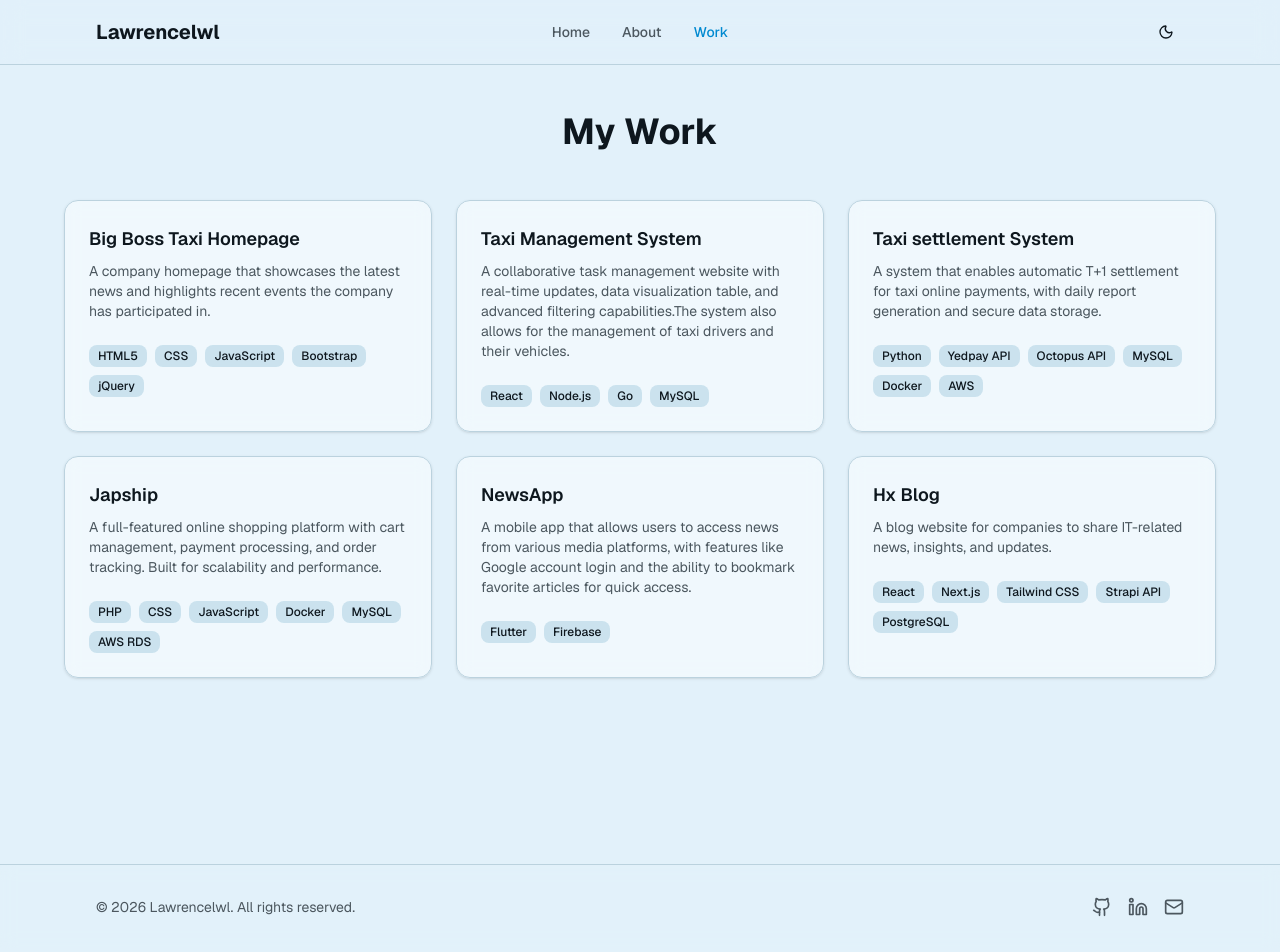
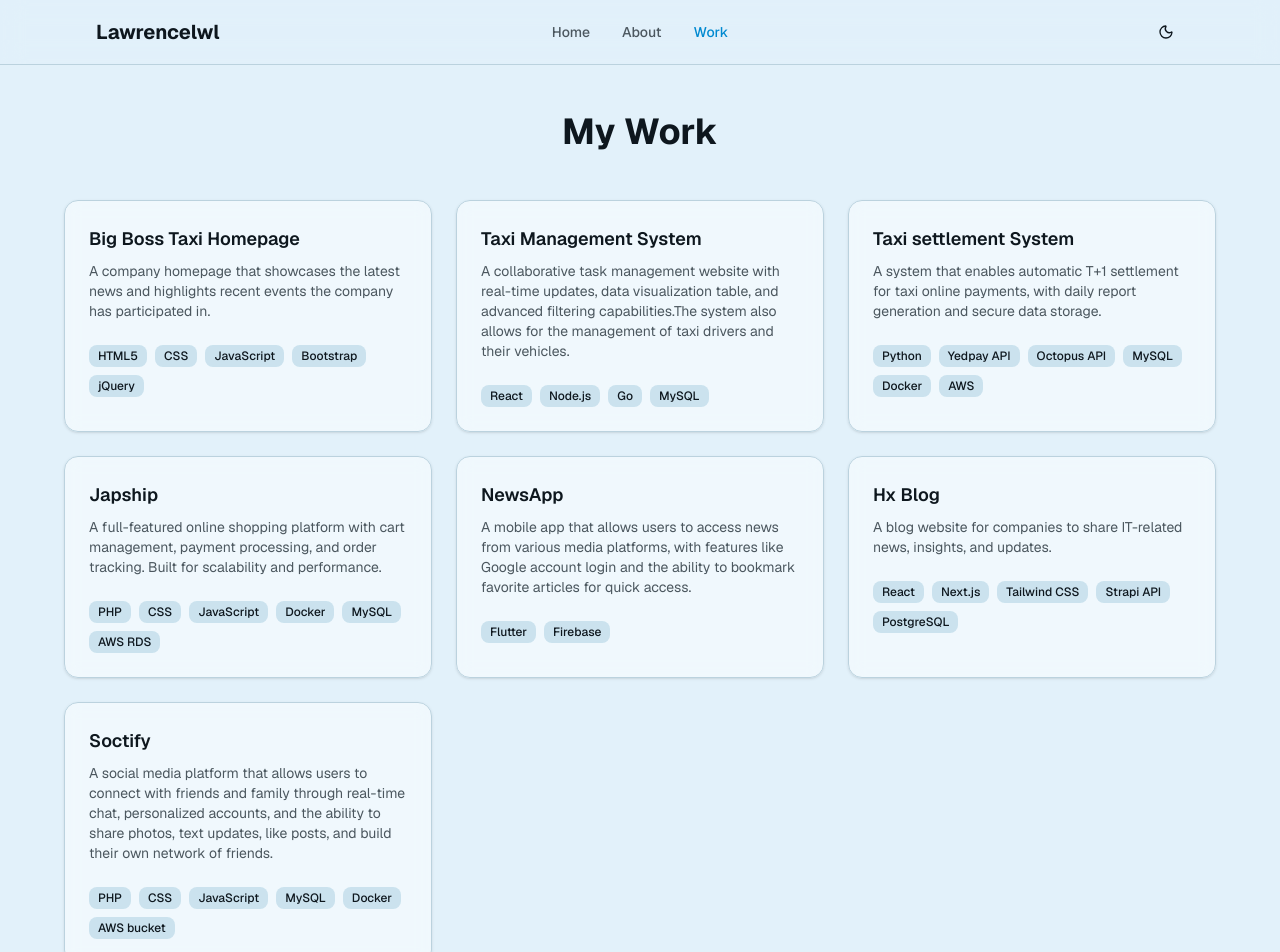
Before and after one commit to Lawrencelwl/Lawrencelwl, a Next.js app: page /work in a window 1280 px wide. Shown: the top 952 px of the page. Built offline with nearby package versions, Linux system fonts and the light colour scheme.

Commit message:
update: project

```diff
--- a/app/work/page.tsx
+++ b/app/work/page.tsx
@@ -50,11 +50,12 @@ const projects = [
       "PostgreSQL",
     ],
   },
-  // {
-  //   title: "",
-  //   description: "",
-  //   technologies: [],
-  // },
+  {
+    title: "Soctify ",
+    description:
+      "A social media platform that allows users to connect with friends and family through real-time chat, personalized accounts, and the ability to share photos, text updates, like posts, and build their own network of friends.",
+    technologies: ["PHP", "CSS", "JavaScript", "MySQL", "Docker", "AWS bucket"],
+  },
   // {
   //   title: "",
   //   description: "",
```
